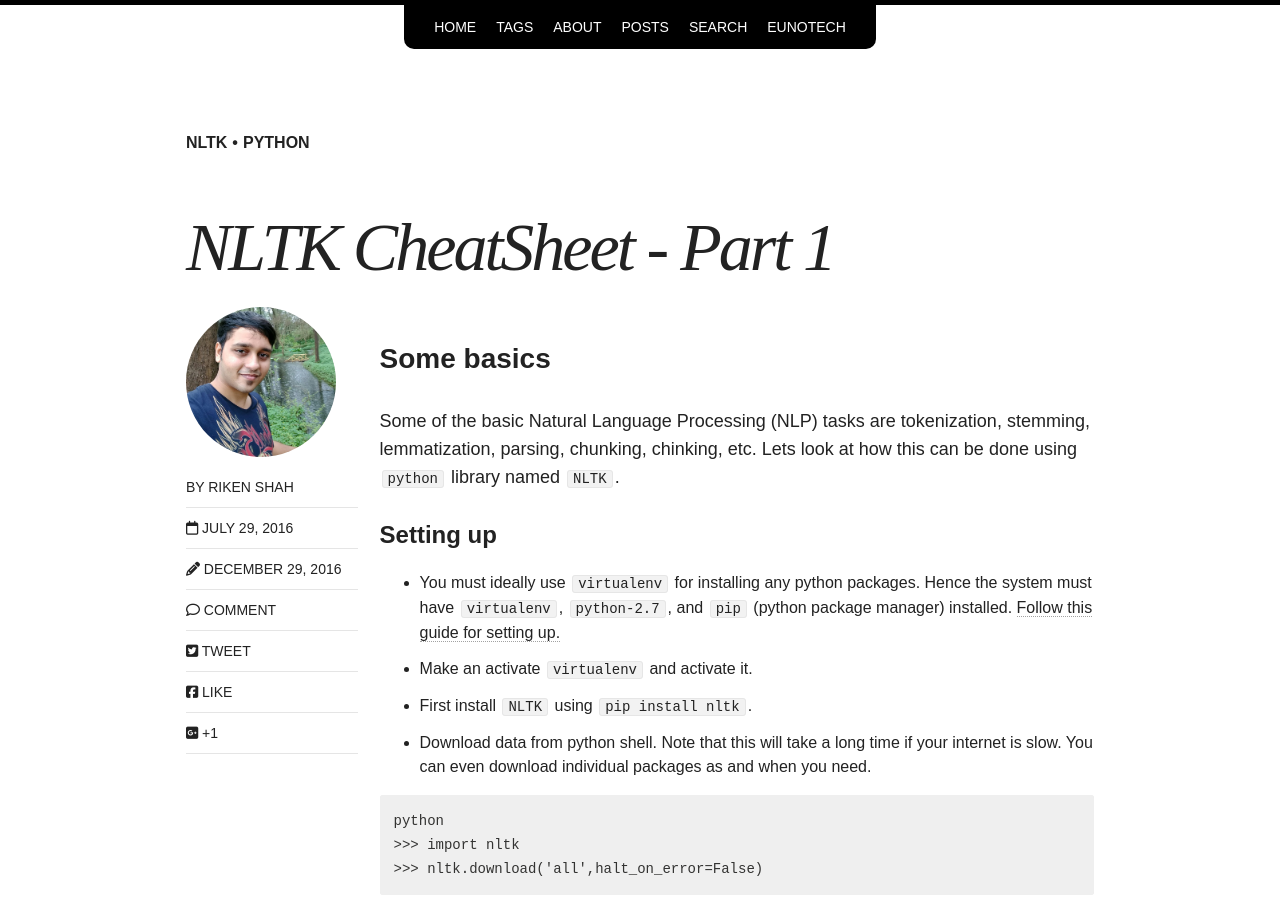
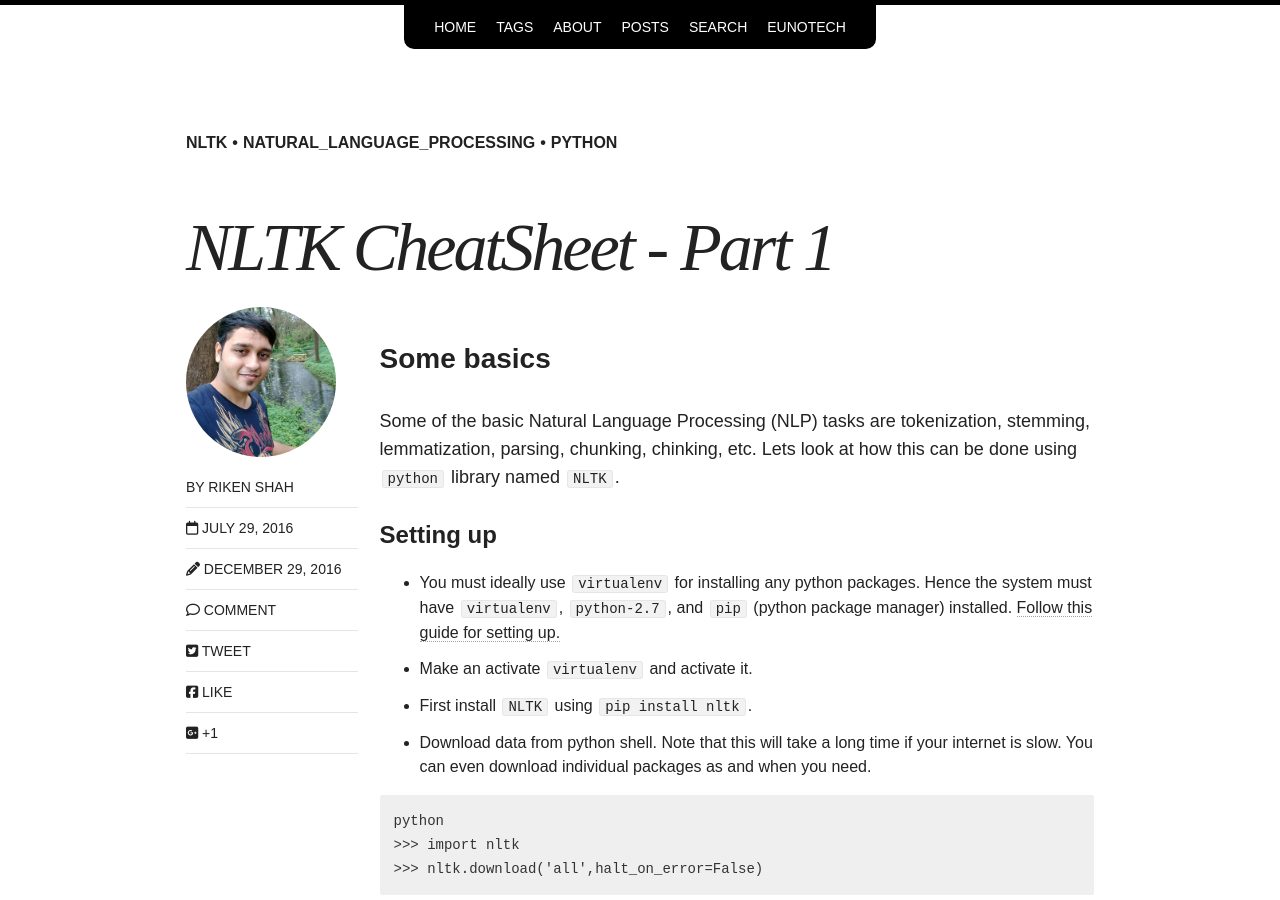
Before and after one commit to rikenshah/rikenshah.github.io, a Jekyll site: the page built from _posts/articles/2016-07-29-nltk-cheatsheet-part-1.md, in a window 1280 px wide and 900 px high. Built offline with Jekyll 4.4.1, drawn with Linux system fonts in a browser that asks for light colours; nearby versions of some CDN libraries; comment, search, counter and statistics services are not loaded.

Commit message:
Update 2016-07-29-nltk-cheatsheet-part-1.md

```diff
--- a/_posts/articles/2016-07-29-nltk-cheatsheet-part-1.md
+++ b/_posts/articles/2016-07-29-nltk-cheatsheet-part-1.md
@@ -3,7 +3,7 @@ layout: post
 title: NLTK CheatSheet - Part 1
 excerpt: "Natural Language Processing with NLTK"
 categories: articles
-tags: [nltk, python]
+tags: [nltk, natural_language_processing, python]
 author: riken_shah
 comments: true
 share: true
```
